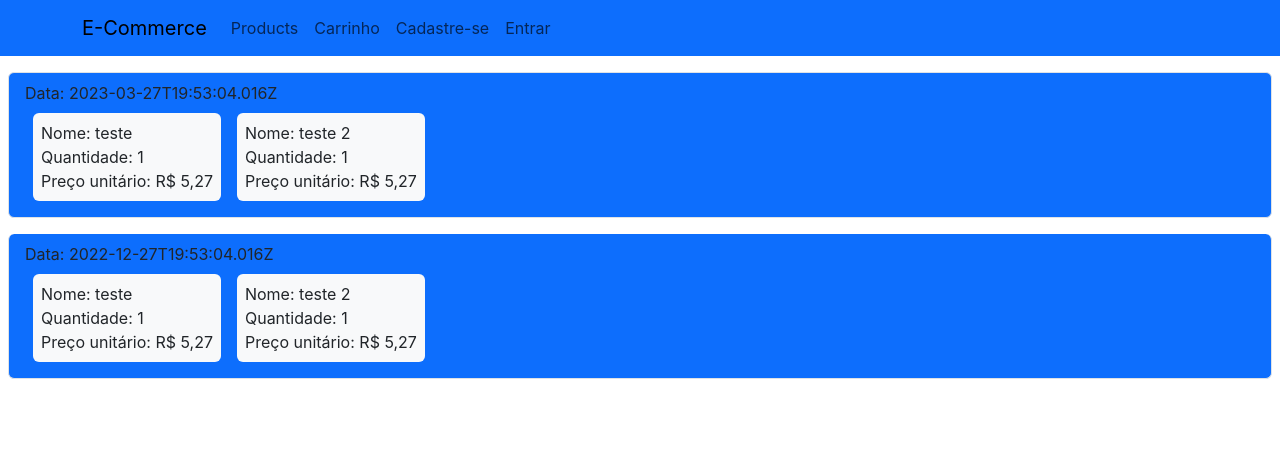
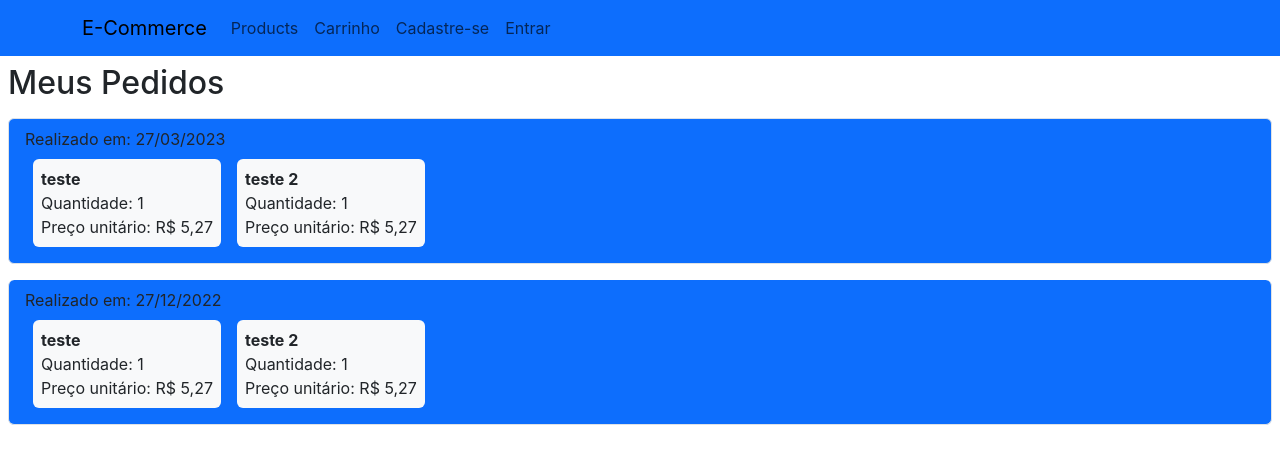
Before and after one commit to vitor-msp/e-commerce, a React (Create React App) app in the folder frontend/: page /myorders in a window 1280 px wide. Shown: the top 464 px of the page. Built offline with nearby package versions, Linux system fonts and the light colour scheme; no server answers.

Commit message:
feat(design): formatted myorders

```diff
--- a/frontend/src/components/Order.tsx
+++ b/frontend/src/components/Order.tsx
@@ -12,6 +12,7 @@ export const Order = ({ order }: IOrderProps) => {
   const { date, items } = order;
   const products = useSelector((state: RootState) => state.products.products);
   const dispatch = useDispatch<AppDispatch>();
+
   const selectItem = (orderItem: IShowOrderItem): void => {
     const product = products.find(
       (product) => product.id === orderItem.supplier + orderItem.productId
@@ -22,16 +23,23 @@ export const Order = ({ order }: IOrderProps) => {
     }
     dispatch(updateCurrentProductAction(product));
   };
+
+  const formattedDate = `${date.slice(8, 10)}/${date.slice(5, 7)}/${date.slice(
+    0,
+    4
+  )}`;
+
   return (
     <li className="list-group-item mx-2 my-2 rounded bg-primary" key={date}>
-      <span>Data: {date}</span>
+      <span>Realizado em: {formattedDate}</span>
       <div className="d-flex flex-row">
         {items.map(({ name, quantity, unitPrice, supplier, productId }) => (
           <div
             onClick={() => selectItem({ supplier, productId })}
             className="mx-2 my-2 bg-light rounded p-2 d-flex flex-column"
+            style={{ cursor: "pointer" }}
           >
-            <span>Nome: {name}</span>
+            <span className="fw-bold">{name}</span>
             <span>Quantidade: {quantity}</span>
             <span>
               Preço unitário:{" "}
--- a/frontend/src/pages/MyOrders.tsx
+++ b/frontend/src/pages/MyOrders.tsx
@@ -17,11 +17,14 @@ export const MyOrders = () => {
   return (
     <>
       <Navbar />
-      <ul className="list-group">
-        {orders.map((order) => (
-          <Order key={order.date} order={order} />
-        ))}
-      </ul>
+      <div>
+        <h2 className="mx-2">Meus Pedidos</h2>
+        <ul className="list-group">
+          {orders.map((order) => (
+            <Order key={order.date} order={order} />
+          ))}
+        </ul>
+      </div>
     </>
   );
 };
```
